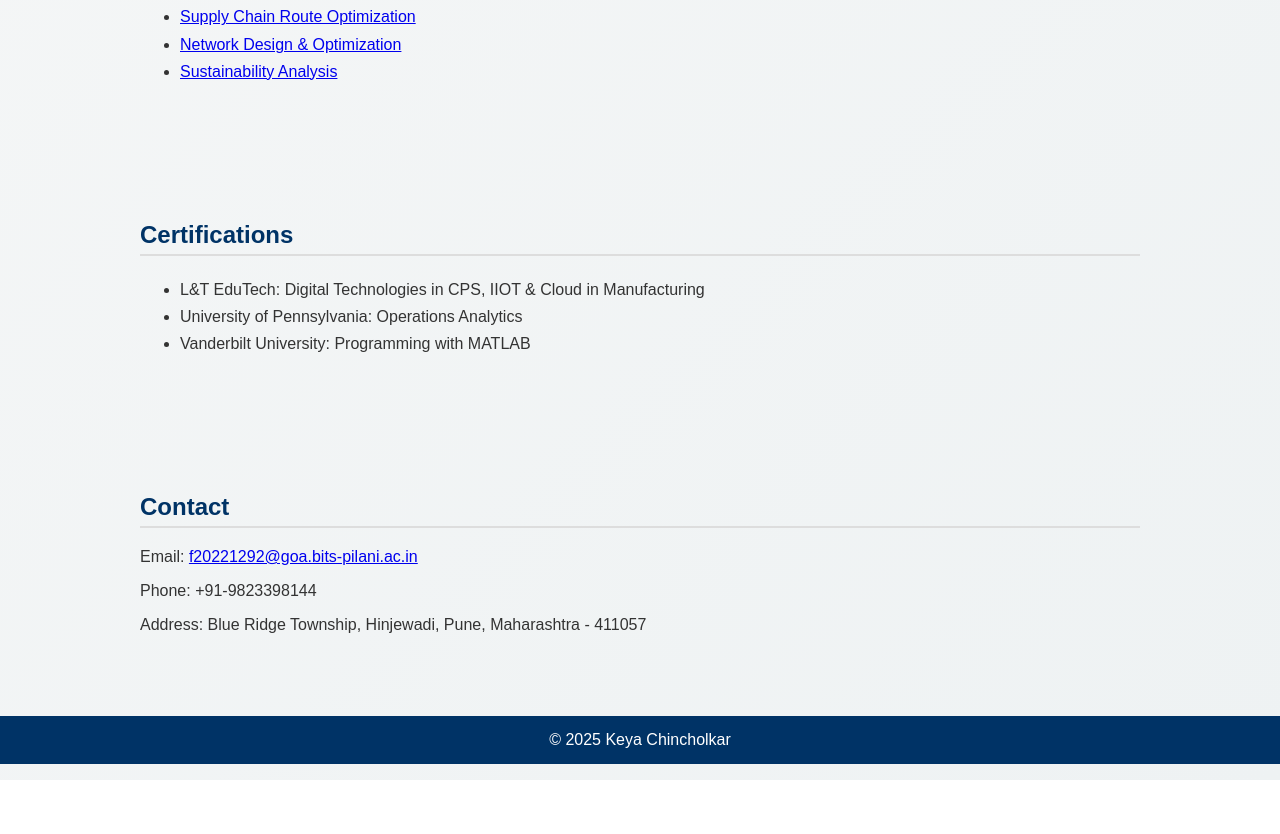
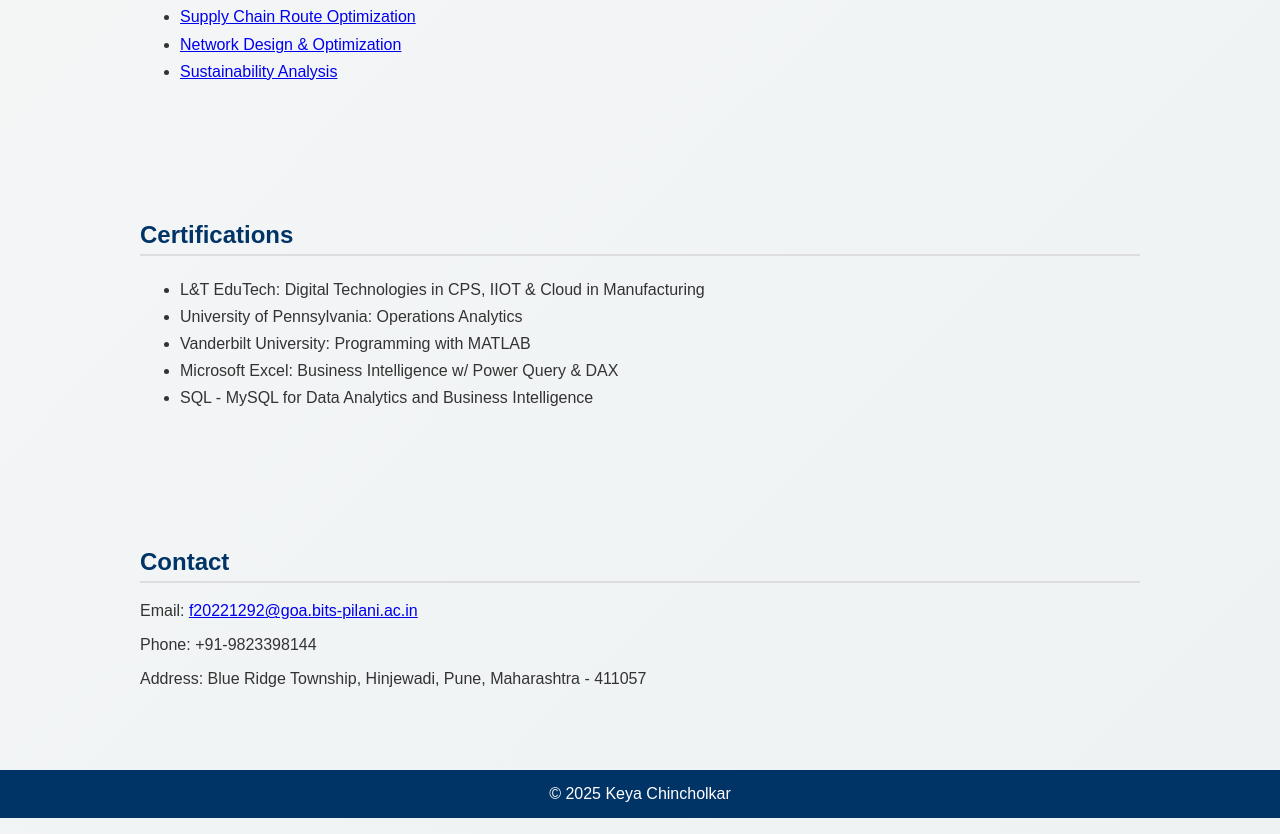
Before and after one commit to KEYA-04/portfolio, a plain HTML site: page index.html in a window 1280 px wide. Shown: the part 1870-2704 px from the top of the page. Before the commit the page ends 2650 px from the top, so only its background shows below. Drawn offline with Linux system fonts and the light colour scheme.

Commit message:
Update index.html

```diff
--- a/index.html
+++ b/index.html
@@ -135,6 +135,8 @@
       <li>L&T EduTech: Digital Technologies in CPS, IIOT & Cloud in Manufacturing</li>
       <li>University of Pennsylvania: Operations Analytics</li>
       <li>Vanderbilt University: Programming with MATLAB</li>
+      <li>Microsoft Excel: Business Intelligence w/ Power Query & DAX</li>
+      <li>SQL - MySQL for Data Analytics and Business Intelligence</li>
     </ul>
   </section>
 
```
